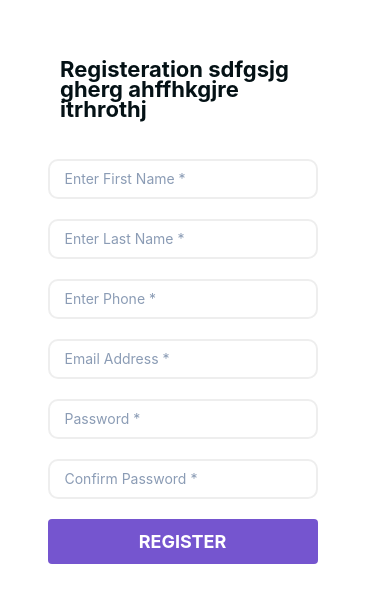
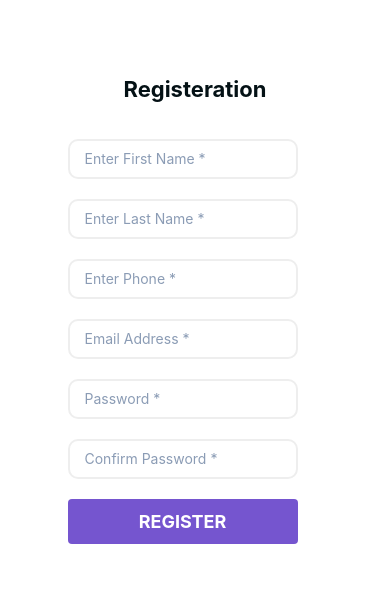
Before and after one commit to v1pu2/RnAuthListManage, a React Native app: screen /Register in a window 390 px wide. Shown: the part 106-708 px from the top of the page. Built offline with nearby package versions, Linux system fonts and the light colour scheme.

Commit message:
solve ui issue

```diff
--- a/src/Screens/RegisterScreen.js
+++ b/src/Screens/RegisterScreen.js
@@ -81,9 +81,7 @@ const RegisterScreen = props => {
     <KeyboardAvoidingView style={styles.container}>
       <ScrollView contentContainerStyle={styles.scrollStyle}>
         <View style={styles.innerView}>
-          <Text style={styles.txtTitle}>
-            Registeration sdfgsjg gherg ahffhkgjre itrhrothj
-          </Text>
+          <Text style={styles.txtTitle}>Registeration</Text>
           <View style={styles.SectionStyle}>
             <TextInput
               style={c_styles.inputStyle}
@@ -201,7 +199,7 @@ const styles = StyleSheet.create({
   innerView: {
     alignItems: 'center',
     width: Dimensions.get('window').width,
-    paddingHorizontal: 60,
+    paddingHorizontal: 80,
   },
   txtTitle: {
     fontWeight: 'bold',
@@ -223,7 +221,7 @@ const styles = StyleSheet.create({
 
   SectionStyle: {
     width: Dimensions.get('window').width,
-    paddingHorizontal: 60,
+    paddingHorizontal: 80,
     marginTop: 20,
     marginRight: 35,
     margin: 10,
```
